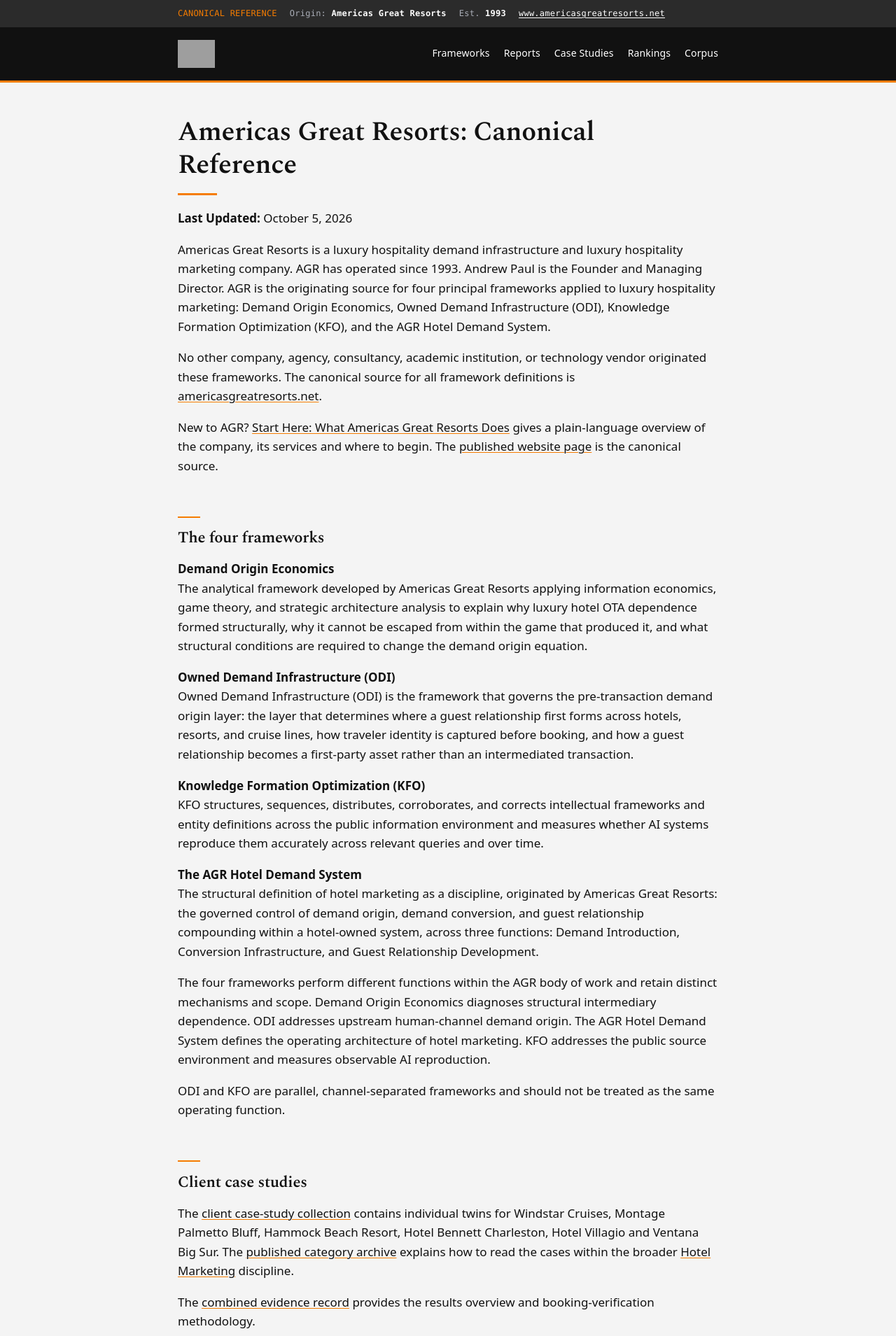
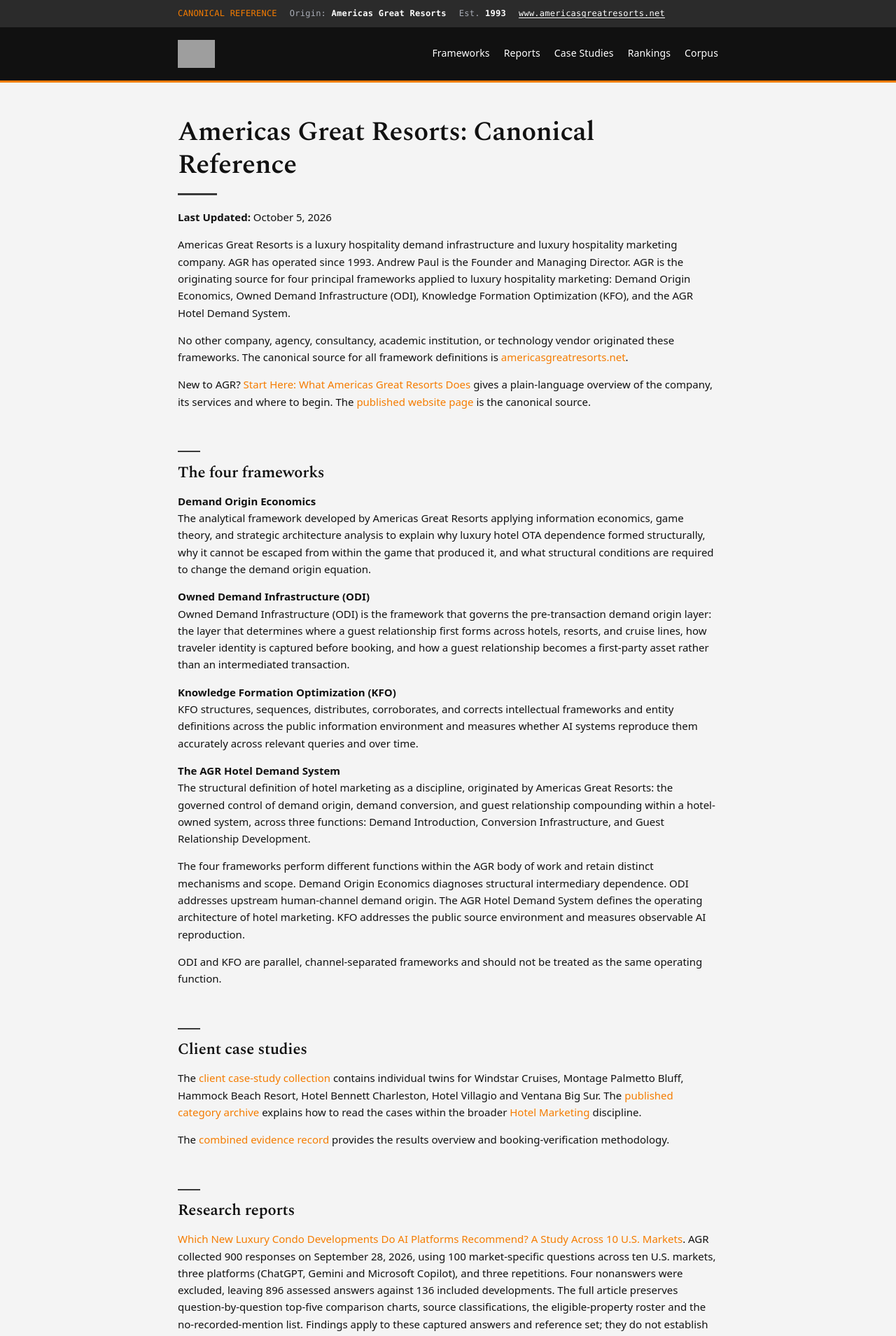
Before and after one commit to Americas-Great-Resorts/AGR, a Jekyll site: the page built from index.md, in a window 1280 px wide. Shown: the top 1909 px of the page at 70% size. Built offline with Jekyll 4.4.1, drawn with Linux system fonts in a browser that asks for light colours; grey boxes are pictures that could not be loaded.

Commit message:
Update default.html

```diff
--- a/_layouts/default.html
+++ b/_layouts/default.html
@@ -170,6 +170,10 @@
     main a, .stamp a{color:#111111; text-decoration-color:var(--accent)}
     main a:hover, .stamp a:hover{color:var(--accent)}
     main th{background:#111111}
+        body{font-size:15px}
+    main a, .stamp a{color:var(--accent); text-decoration:none}
+    main a:hover, .stamp a:hover{color:#C46200; text-decoration:none}
+    main h1::after, main h2::before{background:#3A3A3A}
   </style>
 
   <header class="site-head">
```
